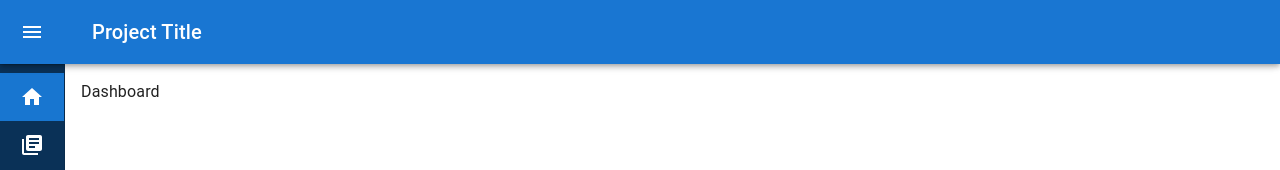
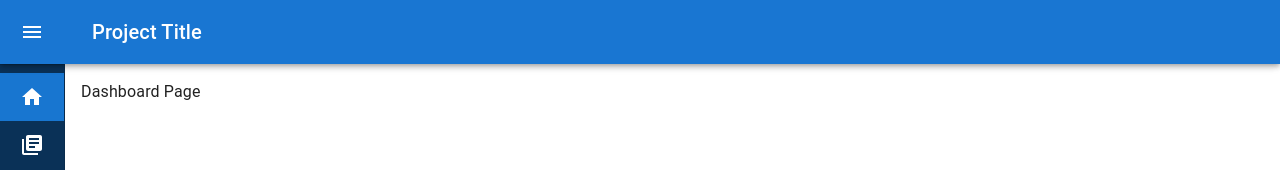
Before and after one commit to Ramani888/Exam_Admin, a React (Create React App) app: page /dashboard in a window 1280 px wide. Shown: the top 170 px of the page. Built offline with nearby package versions, Linux system fonts and the light colour scheme; what http-status-codes would draw is missing.

Commit message:
first commit

```diff
--- a/src/views/Dashboard/Dashboard.tsx
+++ b/src/views/Dashboard/Dashboard.tsx
@@ -5,7 +5,7 @@ const Dashboard = () => {
 
   return (
     <DashboardContainer>
-      Dashboard
+      Dashboard Page
     </DashboardContainer>
   )
 }
```
